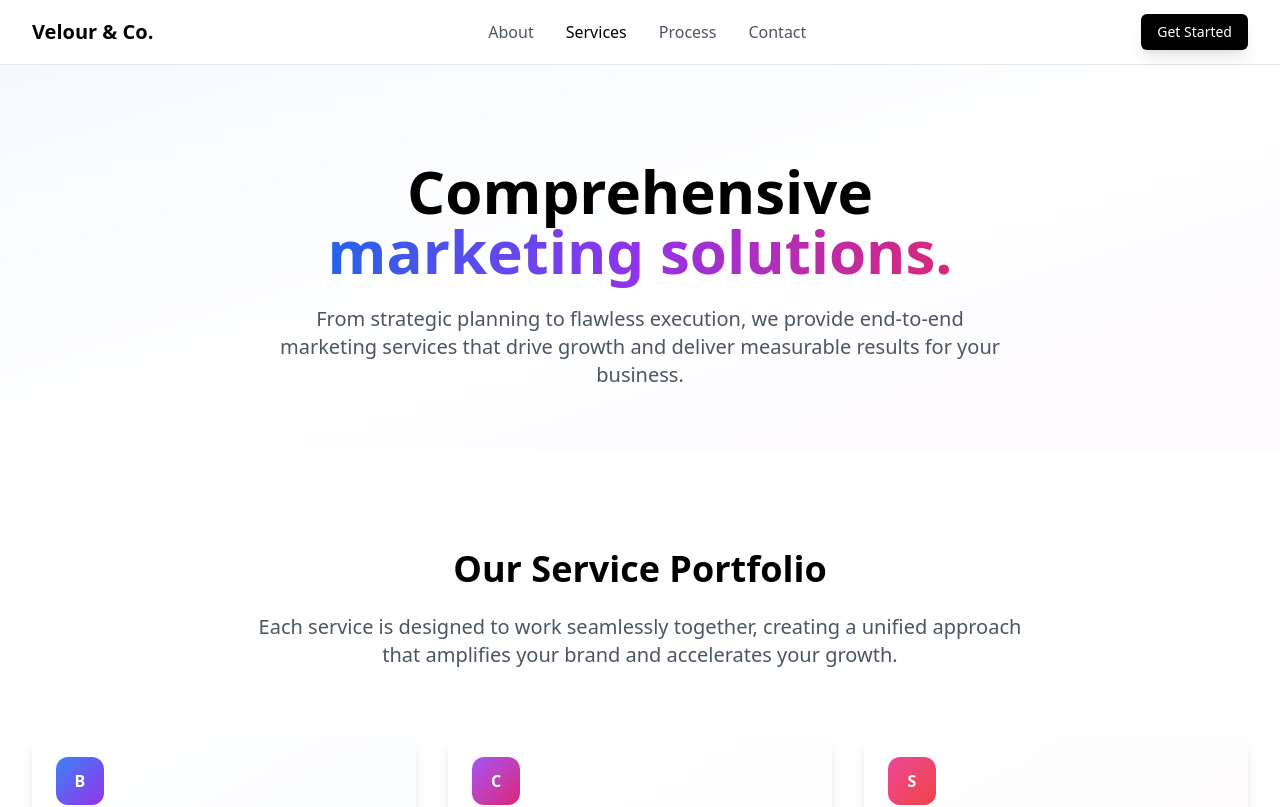
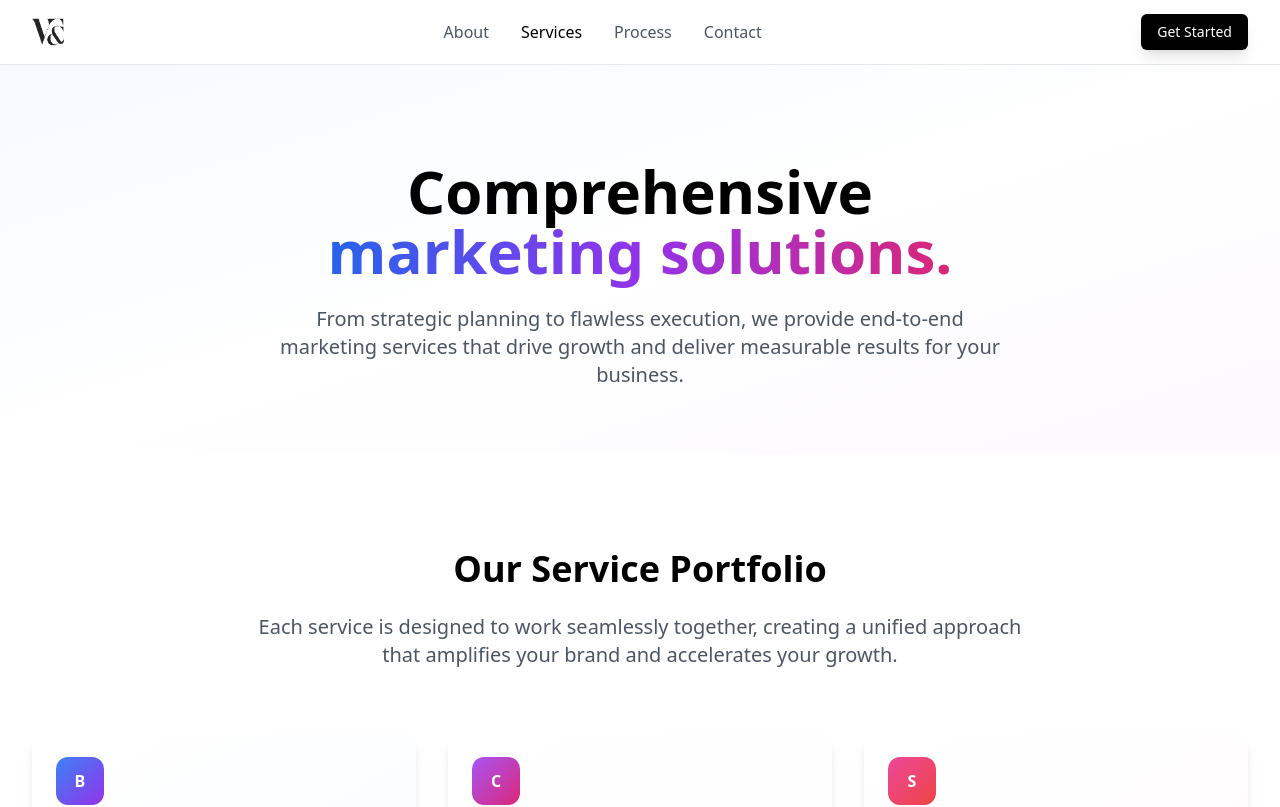
Before and after one commit to zkortam/velour-co, a Next.js app: page /services in a window 1280 px wide. Shown: the top 807 px of the page. Built offline with nearby package versions, Linux system fonts and the light colour scheme.

Commit message:
Add Velour logo to navigation and footer - Replace text logo with actual SVG logo throughout the site

```diff
--- a/src/app/page.tsx
+++ b/src/app/page.tsx
@@ -3,6 +3,7 @@ import { Card, CardContent, CardDescription, CardHeader, CardTitle } from "@/com
 import { Input } from "@/components/ui/input"
 import { Separator } from "@/components/ui/separator"
 import Link from "next/link"
+import Image from "next/image"
 import Navigation from "@/components/Navigation"
 
 export default function Home() {
@@ -477,7 +478,15 @@ export default function Home() {
           <div className="grid md:grid-cols-4 gap-8">
             <div className="md:col-span-2">
               <Link href="/">
-                <h3 className="text-xl font-bold text-black mb-4 hover:scale-105 transition-transform duration-200 cursor-pointer">Velour & Co.</h3>
+                <div className="flex items-center mb-4 hover:scale-105 transition-transform duration-200 cursor-pointer">
+                  <Image
+                    src="/velourlogo.svg"
+                    alt="Velour & Co. Logo"
+                    width={120}
+                    height={40}
+                    className="h-8 w-auto"
+                  />
+                </div>
               </Link>
               <p className="text-gray-600 mb-4">
                 Empowering businesses to scale rapidly through strategic marketing solutions.
--- a/src/app/services/page.tsx
+++ b/src/app/services/page.tsx
@@ -2,6 +2,7 @@ import { Button } from "@/components/ui/button"
 import { Card, CardContent, CardDescription, CardHeader, CardTitle } from "@/components/ui/card"
 import { Separator } from "@/components/ui/separator"
 import Link from "next/link"
+import Image from "next/image"
 import Navigation from "@/components/Navigation"
 
 export default function Services() {
@@ -479,7 +480,15 @@ export default function Services() {
           <div className="grid md:grid-cols-4 gap-8">
             <div className="md:col-span-2">
               <Link href="/">
-                <h3 className="text-xl font-bold text-black mb-4 hover:scale-105 transition-transform duration-200 cursor-pointer">Velour & Co.</h3>
+                <div className="flex items-center mb-4 hover:scale-105 transition-transform duration-200 cursor-pointer">
+                  <Image
+                    src="/velourlogo.svg"
+                    alt="Velour & Co. Logo"
+                    width={120}
+                    height={40}
+                    className="h-8 w-auto"
+                  />
+                </div>
               </Link>
               <p className="text-gray-600 mb-4">
                 Empowering businesses to scale rapidly through strategic marketing solutions.
--- a/src/components/Navigation.tsx
+++ b/src/components/Navigation.tsx
@@ -3,6 +3,7 @@
 import { Button } from "@/components/ui/button"
 import Link from "next/link"
 import { useState } from "react"
+import Image from "next/image"
 
 export default function Navigation({ currentPage }: { currentPage: string }) {
   const [isMenuOpen, setIsMenuOpen] = useState(false)
@@ -22,7 +23,15 @@ export default function Navigation({ currentPage }: { currentPage: string }) {
         <div className="flex justify-between items-center h-16">
           <div className="flex items-center">
             <Link href="/" onClick={closeMenu}>
-              <h1 className="text-xl font-bold text-black hover:scale-105 transition-transform duration-200 cursor-pointer">Velour & Co.</h1>
+              <div className="flex items-center hover:scale-105 transition-transform duration-200 cursor-pointer">
+                <Image
+                  src="/velourlogo.svg"
+                  alt="Velour & Co. Logo"
+                  width={120}
+                  height={40}
+                  className="h-8 w-auto"
+                />
+              </div>
             </Link>
           </div>
 
```
Also changed, not shown: public/velourlogo.svg (added), velourlogo.svg (added).
